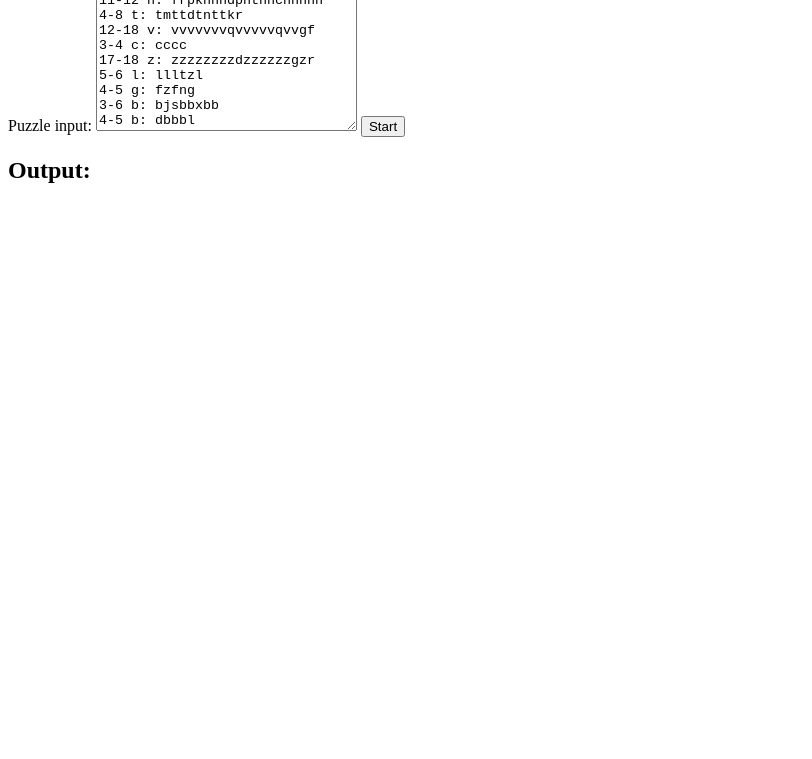
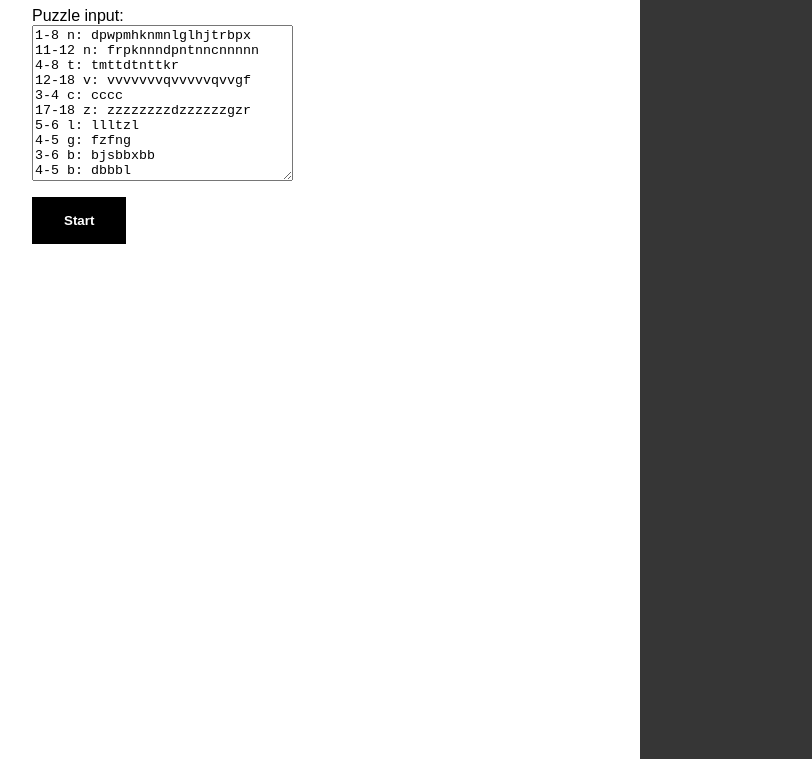
Before and after one commit to djeglin/adventOfCode, a website built with Parcel: page 2020/day2/index.html in a window 1280 px wide. Shown: the part 105-864 px from the top of the page, without its empty margins (0-812 px from the left). Before the commit the page ends 800 px from the top, so only its background shows below. Built offline with nearby package versions, Linux system fonts and the light colour scheme.

Commit message:
add some basic styling

```diff
--- a/2020/day2/index.html
+++ b/2020/day2/index.html
@@ -4,11 +4,13 @@
     <meta charset="UTF-8" />
     <meta name="viewport" content="width=device-width, initial-scale=1.0" />
     <title>2020 Day 2</title>
+    <link rel="stylesheet" href="../../styles.css" />
   </head>
   <body>
-    <h1>2020 Day 2</h1>
-    <label for="input">Puzzle input:</label>
-    <textarea name="input" id="input" cols="30" rows="10">
+    <div class="input">
+      <h1>2020 Day 2</h1>
+      <label for="input">Puzzle input:</label>
+      <textarea name="input" id="input" cols="30" rows="10">
 1-8 n: dpwpmhknmnlglhjtrbpx
 11-12 n: frpknnndpntnncnnnnn
 4-8 t: tmttdtnttkr
@@ -1009,9 +1011,11 @@
 4-11 g: zkxvrprgzxjcbg
 11-14 g: ggggggggggggggggg
 6-7 q: qqqqvqhq
-    </textarea>
-    <button id="start">Start</button>
-    <div>
+    </textarea
+      >
+      <button id="start">Start</button>
+    </div>
+    <div class="output">
       <h2>Output:</h2>
       <div id="output"></div>
     </div>
--- /dev/null
+++ b/styles.css
@@ -0,0 +1,41 @@
+body {
+  font-family: Arial, Helvetica, sans-serif;
+  padding: 0;
+  margin: 0;
+}
+
+.input,
+.output {
+  padding: 2rem;
+}
+
+.output {
+  background: #363636;
+  min-height: 100vh;
+  color: white;
+}
+
+textarea {
+  display: block;
+  margin-bottom: 1rem;
+}
+
+button {
+  padding: 1rem 2rem;
+  font-weight: bold;
+  border: none;
+  background: black;
+  color: white;
+}
+
+@media (min-width: 48rem) {
+  body {
+    display: flex;
+    align-items: flex-start;
+  }
+
+  .input,
+  .output {
+    width: 50%;
+  }
+}
```
Also changed, not shown: 2020/day1/index.html (+4 -0 lines).
